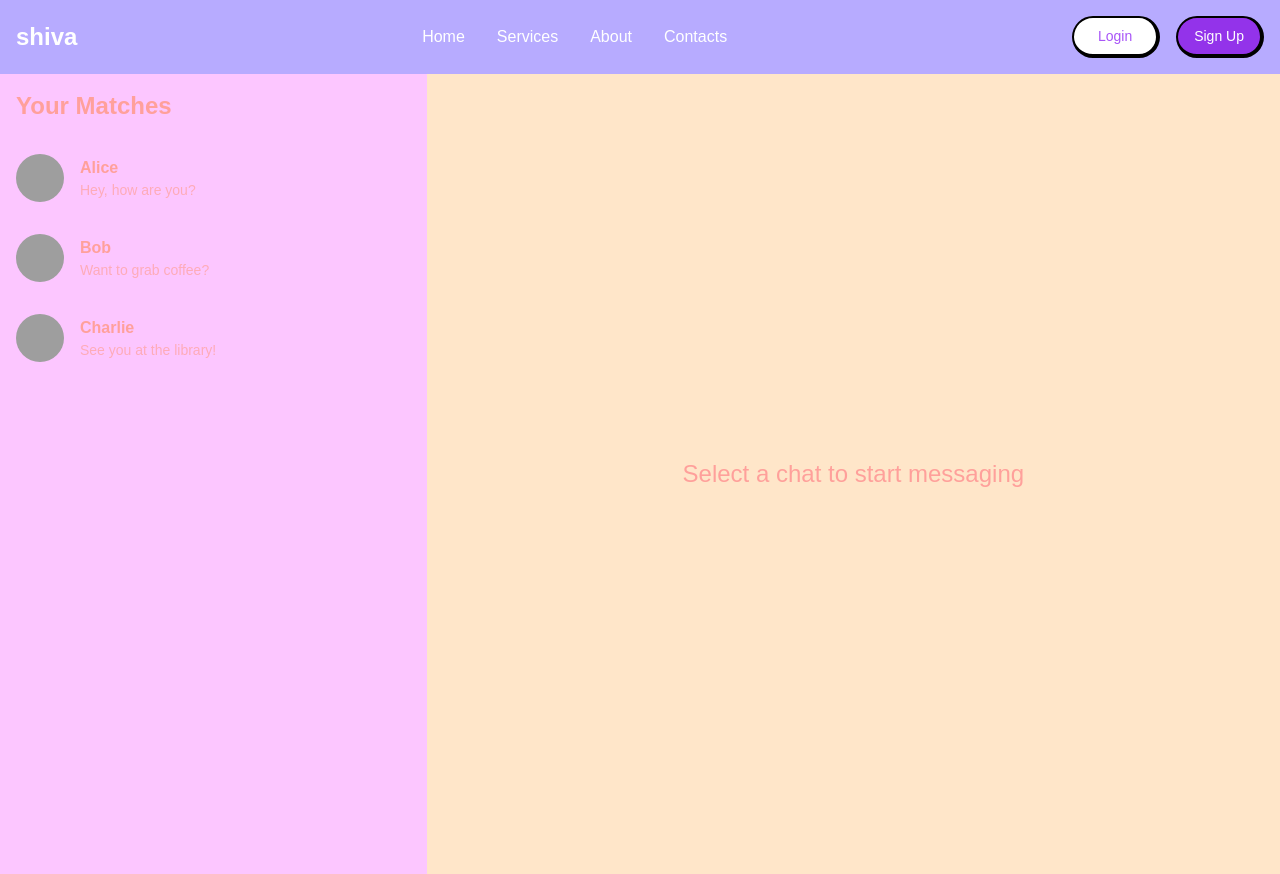
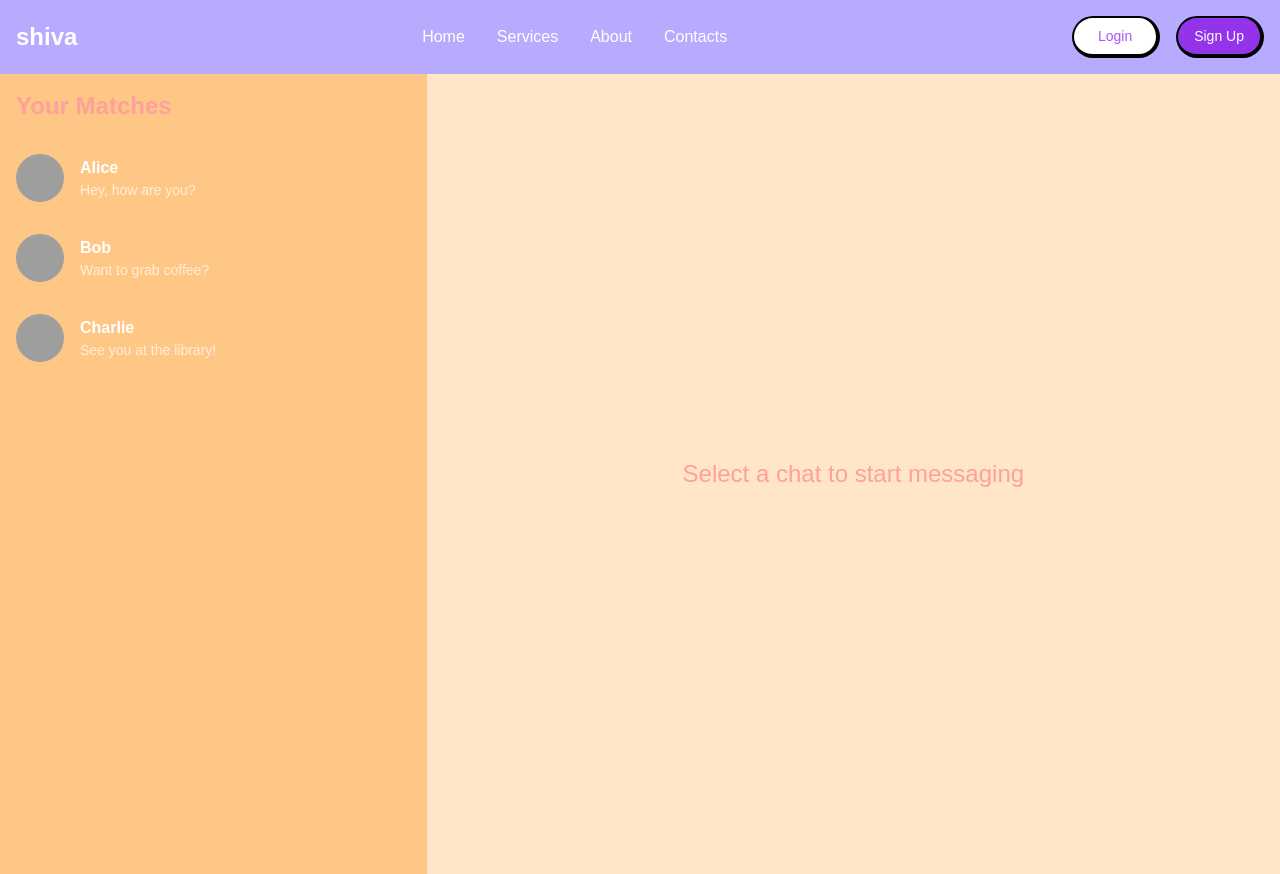
Before and after one commit to shilpi9608/dating, a Next.js app: page /match/chat in a window 1280 px wide. Built offline with nearby package versions, Linux system fonts and the light colour scheme; grey boxes are pictures that could not be loaded.

Commit message:
changed the color of chatpage

```diff
--- a/src/app/match/chat/page.js
+++ b/src/app/match/chat/page.js
@@ -9,7 +9,7 @@ export default function ChatPage() {
 
   return (
     <div className='flex h-screen'>
-      <div className='w-full md:w-1/3 bg-custom-pink'>
+      <div className='w-full md:w-1/3 bg-custom-orange'>
         <ChatList onSelectChat={setSelectedChat} />
       </div>
       <div className='hidden md:block md:w-2/3 bg-custom-beige'>
--- a/src/components/chat-page/ChatList.jsx
+++ b/src/components/chat-page/ChatList.jsx
@@ -39,8 +39,8 @@ export default function ChatList({ onSelectChat }) {
             <AvatarFallback>{chat.name[0]}</AvatarFallback>
           </Avatar>
           <div>
-            <h3 className='font-semibold text-custom-coral'>{chat.name}</h3>
-            <p className='text-sm text-custom-coral opacity-70'>
+            <h3 className='font-semibold text-white'>{chat.name}</h3>
+            <p className='text-sm text-white opacity-70'>
               {chat.lastMessage}
             </p>
           </div>
--- a/src/components/chat-page/ChatWindow.jsx
+++ b/src/components/chat-page/ChatWindow.jsx
@@ -35,7 +35,7 @@ export default function ChatWindow({ chatId, onBack }) {
 
   return (
     <div className='flex flex-col h-full bg-custom-beige'>
-      <div className='bg-custom-pink p-4 flex items-center'>
+      <div className='bg-custom-coral p-4 flex items-center'>
         {onBack && (
           <Button
             variant='ghost'
@@ -50,7 +50,7 @@ export default function ChatWindow({ chatId, onBack }) {
           <AvatarImage src='/alice-avatar.jpg' alt='Alice' />
           <AvatarFallback>A</AvatarFallback>
         </Avatar>
-        <h2 className='text-xl font-semibold text-custom-coral'>Alice</h2>
+        <h2 className='text-xl font-semibold text-white'>Alice</h2>
       </div>
       <div className='flex-grow overflow-y-auto p-4 space-y-4'>
         {messages.map((message) => (
--- a/tailwind.config.mjs
+++ b/tailwind.config.mjs
@@ -16,6 +16,7 @@ export default {
         custom: {
           pink: '#FCC6FF',
           babypink: '#FFB7CE',
+          babyblue: '#89CFF0',
           beige: '#FFE6C9',
           orange: '#FFC785',
           coral: '#FFA09B',
```
Also changed, not shown: 1 other file (tests, documents, lock files or other folders).
